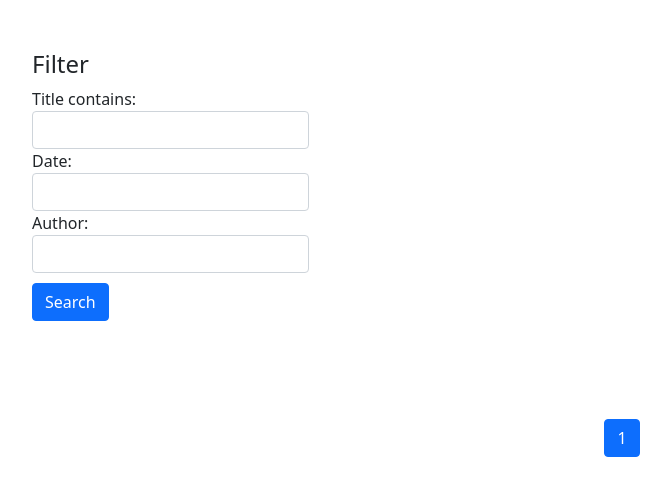
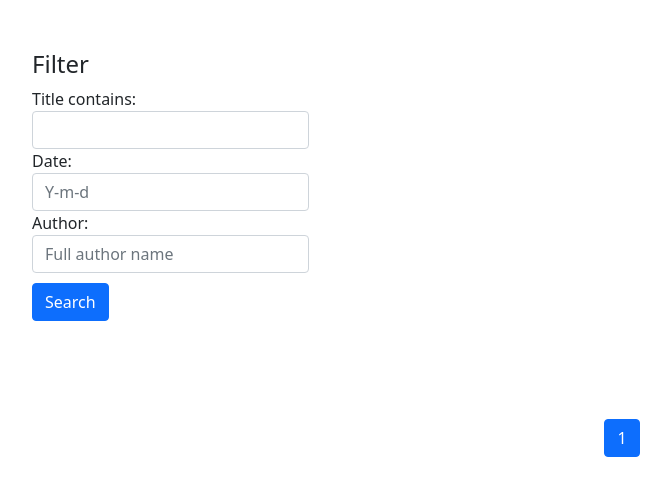
Before and after one commit to Temych67/test_task, a Django app: page / in a window 1280 px wide. Shown: the top 496 px of the page, without its empty margins (18-689 px from the left). Run offline with Django 3.2, Linux system fonts and the light colour scheme; data that the repository does not hold is empty; some libraries are stand-ins or nearby versions.

Commit message:
Update home_screen_view.html

```diff
--- a/blog/templates/blog/home_screen_view.html
+++ b/blog/templates/blog/home_screen_view.html
@@ -36,13 +36,13 @@
     	<div class="row">
 	        <div class="form-group col-sm-4 col-md-3">
 	          {{ myFilter.form.date.label_tag }}
-	          {% render_field myFilter.form.date class="form-control" %}
+	          {% render_field myFilter.form.date class="form-control" placeholder="Y-m-d" %}
 	        </div>
 	    </div>
 	    <div class="row">
 	        <div class="form-group col-sm-4 col-md-3">
 	          {{ myFilter.form.author.label_tag }}
-	          {% render_field myFilter.form.author class="form-control" %}
+	          {% render_field myFilter.form.author class="form-control" placeholder="Full author name" %}
 	        </div>
 		</div>
       <button type="submit" class="btn btn-primary" style="margin-top: 10px;">
```
